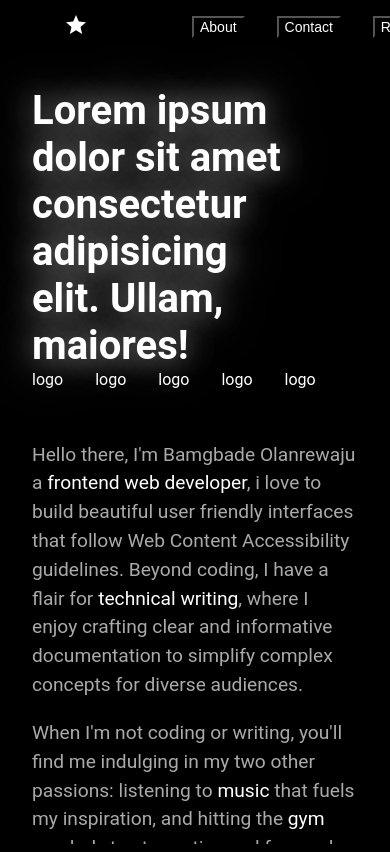
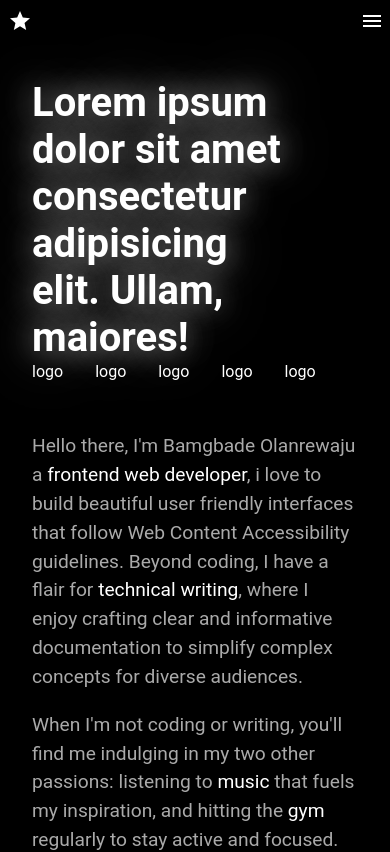
Before and after one commit to Lakatabu01/portfolio, a React (Vite) app: page / in a window 390 px wide. Shown: the top 852 px of the page. Built offline with nearby package versions, Linux system fonts and the light colour scheme.

Commit message:
more responsiveness

```diff
--- a/package.json
+++ b/package.json
@@ -12,6 +12,7 @@
   "dependencies": {
     "@mdi/js": "^7.2.96",
     "@mdi/react": "^1.6.1",
+    "@mui/icons-material": "^5.14.3",
     "react": "^18.2.0",
     "react-dom": "^18.2.0"
   },
--- a/src/App.css
+++ b/src/App.css
@@ -288,7 +288,10 @@
   }
 }
 
-#root,
+#root {
+  overflow-x: hidden;
+}
+
 body {
   font-family: "roboto", sans-serif;
   color: white;
@@ -297,8 +300,18 @@ body {
   margin: 0%;
   box-sizing: border-box;
   height: 100vh;
-  overflow-x: hidden;
+
   width: 100vw;
+}
+
+.menu-btn {
+  background-color: black;
+  border: 2px solid black;
+}
+
+.menu-nav {
+  display: none;
+  padding: 0.4em;
 }
 
 p:not(.default-line-spacing) {
@@ -492,8 +505,8 @@ h1 {
 }
 
 .devicons {
-  height: 2em;
-  width: 1.5em;
+  height: 3em;
+  width: 3em;
 }
 
 .skills {
@@ -503,6 +516,7 @@ h1 {
 .skill-grp {
   display: flex;
   flex-wrap: wrap;
+  gap: 2em;
 }
 
 .each-skill {
@@ -826,15 +840,29 @@ button:hover {
 }
 
 @media (max-width: 768px) {
+  header {
+    width: 100%;
+    padding: 0 0 0 0.5em;
+    display: flex;
+    justify-content: space-between;
+  }
+
+  .menu-nav {
+    display: block;
+  }
+
   .profile {
     display: flex;
     flex-direction: column;
     justify-content: center;
+    align-items: center;
   }
 
   .single-project {
     display: flex;
     flex-direction: column;
+    align-items: center;
+    margin-bottom: 1em;
   }
 
   .img-grp {
@@ -842,8 +870,12 @@ button:hover {
     flex-direction: column;
   }
   .devicons {
-    height: 1em;
-    width: 1em;
+    height: 1.5em;
+    width: 1.5em;
+  }
+
+  .skill-grp {
+    gap: 0;
   }
 
   .each-skill {
@@ -857,4 +889,33 @@ button:hover {
   .profile {
     padding: 2rem 2em 2em 2em;
   }
+
+  .blog-flex {
+    padding: 1em;
+    display: flex;
+    flex-direction: column;
+  }
+
+  .each-blog {
+    margin: 0.9em;
+  }
+
+  .blog-posts {
+    padding: 1em;
+  }
+
+  .glitch-div {
+    width: 100vw;
+    height: auto;
+    display: flex;
+    justify-content: center;
+    flex-direction: column;
+    background-position: center;
+    align-items: center;
+    padding-bottom: 0.5em;
+  }
+
+  .list-nav {
+    display: none;
+  }
 }
--- a/src/components/Header.tsx
+++ b/src/components/Header.tsx
@@ -2,15 +2,16 @@ import React from "react";
 import "../App.css";
 import Icon from "@mdi/react";
 import { mdiStar } from "@mdi/js";
+import { mdiMenu } from "@mdi/js";
 
-const Header = () => {
+const Header: React.FC = () => {
   return (
     <header>
       <div>
         <Icon path={mdiStar} size={1} />
       </div>
 
-      <nav>
+      <nav className="list-nav">
         <ul>
           <li>
             {" "}
@@ -26,6 +27,12 @@ const Header = () => {
           </li>
         </ul>
       </nav>
+
+      <nav className="menu-nav">
+        <button className="menu-btn">
+          <Icon path={mdiMenu} size={1} color="white" />
+        </button>
+      </nav>
     </header>
   );
 };
--- a/src/components/Profile.tsx
+++ b/src/components/Profile.tsx
@@ -22,14 +22,14 @@ const Profile: React.FC = () => {
   };
 
   useEffect(() => {
-    window.addEventListener("touchmove", handleScroll);
-    return () => window.removeEventListener("touchmove", handleScroll);
+    window.addEventListener("scroll", handleScroll);
+    return () => window.removeEventListener("scroll", handleScroll);
   }, []);
 
   return (
     <section
       ref={targetElementRef}
-      className={` profile ${isVisible ? "slider" : ""}`}
+      className={`profile ${isVisible ? "slider" : ""}`}
     >
       <div>
         <p className="profile-text">
--- a/src/components/Projects.tsx
+++ b/src/components/Projects.tsx
@@ -23,7 +23,6 @@ import { tic, tic1, tic2, tic3 } from "./PhotoImports";
 const MyProjects: React.FC = () => {
   const [isVisible, setIsVisible] = useState(false);
   const targetElementRef = useRef<HTMLDivElement | null>(null);
-  const targetElementRef1 = useRef<HTMLDivElement | null>(null);
 
   //Accept reference of each component
   //to check if they are visible so state can change
@@ -42,15 +41,13 @@ const MyProjects: React.FC = () => {
   // const firstComponent = handleScroll(targetElementRef);
 
   useEffect(() => {
-    window.addEventListener("touchmove", () => {
+    window.addEventListener("scroll", () => {
       handleScroll(targetElementRef);
-      handleScroll(targetElementRef1);
     });
 
     return () =>
-      window.removeEventListener("touchmove", () => {
+      window.removeEventListener("scroll", () => {
         handleScroll(targetElementRef);
-        handleScroll(targetElementRef1);
       });
   }, []);
 
--- a/src/components/Skills.tsx
+++ b/src/components/Skills.tsx
@@ -16,8 +16,8 @@ const Skills = () => {
   };
 
   useEffect(() => {
-    window.addEventListener("touchmove", handleScroll);
-    return () => window.removeEventListener("touchmove", handleScroll);
+    window.addEventListener("scroll", handleScroll);
+    return () => window.removeEventListener("scroll", handleScroll);
   }, []);
   return (
     <section className="skills">
```
Also changed, not shown: 1 other file (tests, documents, lock files or other folders).
